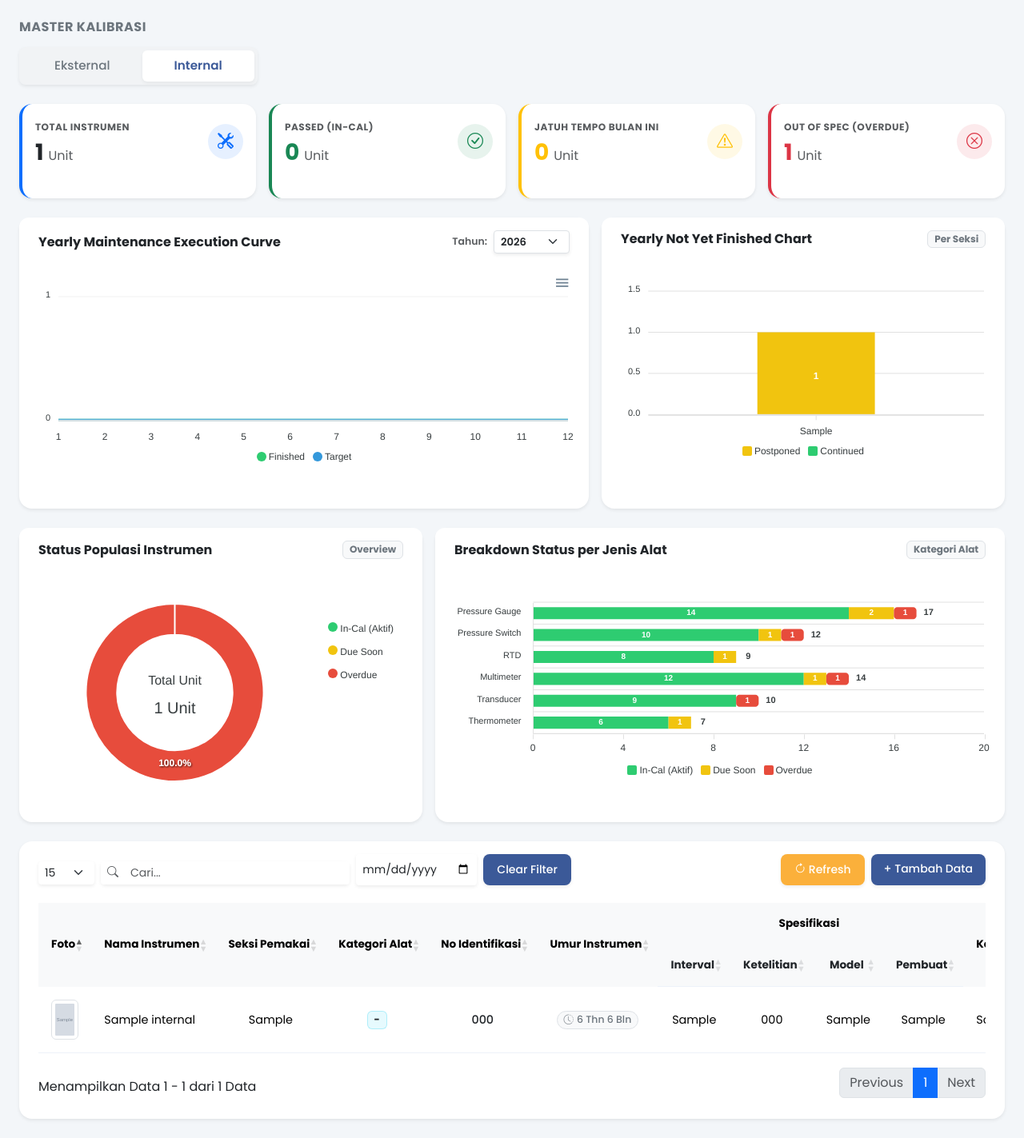
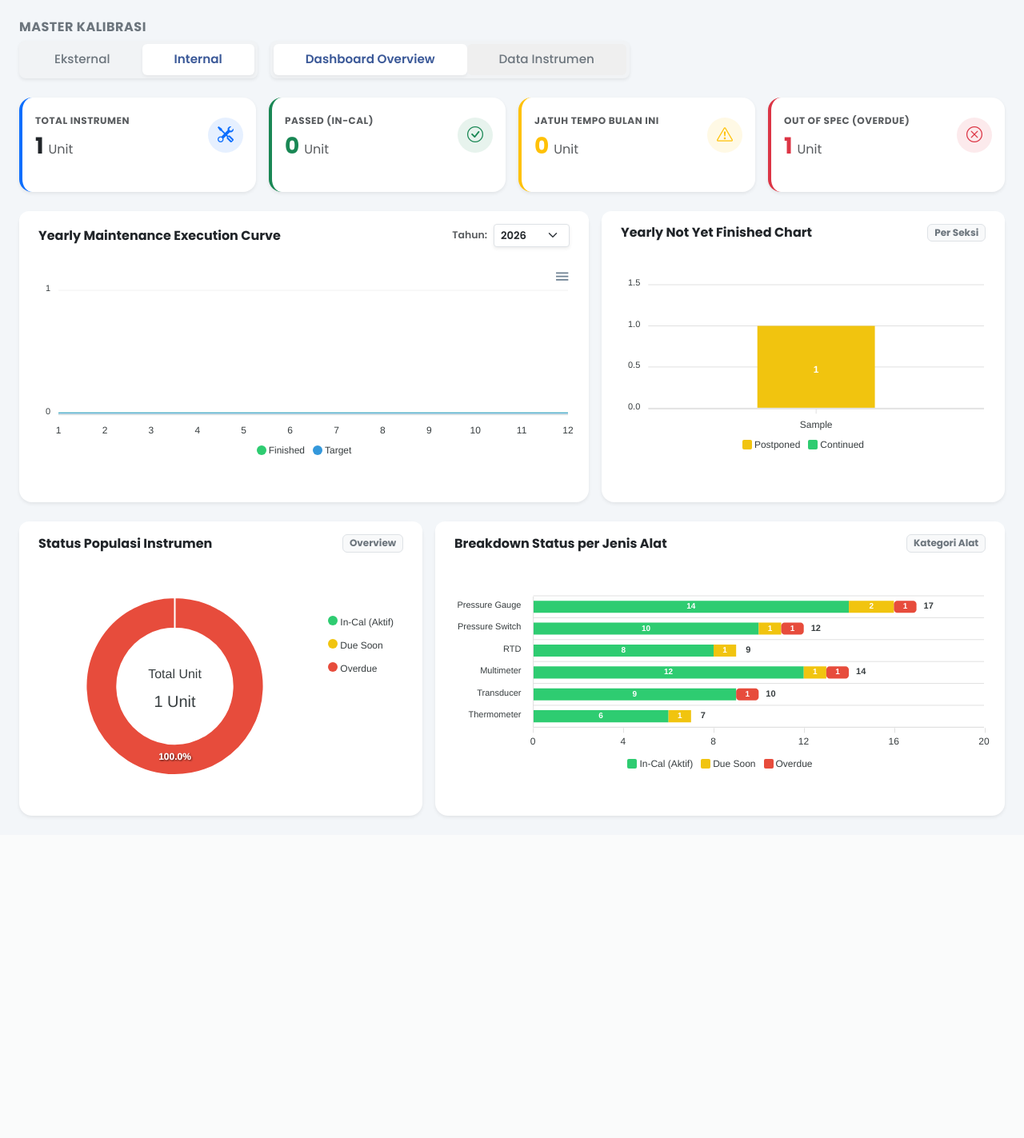
Before and after one commit to ebenlimbong/pmn-kalibrasi, a CodeIgniter app: page /kalibrasi-internal in a window 1280 px wide. Shown: the whole page at 80% size. After the commit the page ends 1023 px from the top, so only its background shows below. Run offline with CodeIgniter, Linux system fonts and the light colour scheme; tables that the repository leaves empty hold one stand-in row (values such as "Sample post"); grey boxes marked "Sample" are stand-in pictures; lists and menus that the app fills with data are empty; some libraries are stand-ins or nearby versions.

Commit message:
pemisahan tampilan dashboard dan list instrumen

```diff
--- a/application/views/kalibrasi_internal/index.php
+++ b/application/views/kalibrasi_internal/index.php
@@ -25,13 +25,24 @@
 }
 </style>
 
-<div class="mb-4 mt-3">
-    <h6 class="text-uppercase fw-bold text-secondary mb-3" style="letter-spacing: 0.5px;">MASTER KALIBRASI</h6>
-    <div class="kalibrasi-tabs shadow-sm">
-        <a href="<?= base_url('kalibrasi') ?>" class="kalibrasi-tab">Eksternal</a>
-        <a href="<?= base_url('kalibrasi-internal') ?>" class="kalibrasi-tab active">Internal</a>
+<div class="d-flex flex-wrap align-items-center justify-content-between mb-4 mt-3 gap-3">
+    <div>
+        <h6 class="text-uppercase fw-bold text-secondary mb-2" style="letter-spacing: 0.5px;">MASTER KALIBRASI</h6>
+        <div class="d-flex flex-wrap gap-3 align-items-center">
+            <div class="kalibrasi-tabs shadow-sm">
+                <a href="<?= base_url('kalibrasi') ?>" class="kalibrasi-tab">Eksternal</a>
+                <a href="<?= base_url('kalibrasi-internal') ?>" class="kalibrasi-tab active">Internal</a>
+            </div>
+            <div class="kalibrasi-tabs shadow-sm">
+                <button type="button" id="btn-view-dashboard" class="kalibrasi-tab active border-0" onclick="switchViewMode('dashboard')">Dashboard Overview</button>
+                <button type="button" id="btn-view-data" class="kalibrasi-tab border-0" onclick="switchViewMode('data')">Data Instrumen</button>
+            </div>
+        </div>
     </div>
 </div>
+
+<!-- SECTION 1: DASHBOARD OVERVIEW -->
+<div id="section-dashboard-view">
 
 <!-- 4 OVERVIEW CARDS (BOOTSTRAP SIMPLE CARDS) -->
 <div class="row g-3 mb-4">
@@ -160,7 +171,10 @@
             </div>
         </div>
     </div>
-</div>
+</div> <!-- END #section-dashboard-view -->
+
+<!-- SECTION 2: DATA INSTRUMEN TABLE -->
+<div id="section-data-view" style="display: none;">
 
 <div class="card border-0 shadow-sm rounded-4">
     <div class="card-body p-4">
@@ -288,6 +302,7 @@
         </table>
     </div>
 </div>
+</div> <!-- END #section-data-view -->
 
 <style>
     @media (max-width: 767.98px) {
@@ -524,4 +539,34 @@ window.addEventListener('DOMContentLoaded', function() {
     var horizBarChart = new ApexCharts(document.querySelector("#breakdownJenisAlatChartInternal"), horizBarOptions);
     horizBarChart.render();
 });
+
+function switchViewMode(mode) {
+    if (mode === 'data') {
+        $('#section-dashboard-view').hide();
+        $('#section-data-view').fadeIn(150);
+        $('#btn-view-dashboard').removeClass('active');
+        $('#btn-view-data').addClass('active');
+        if ($.fn.DataTable.isDataTable('#tabelInstrumen')) {
+            $('#tabelInstrumen').DataTable().columns.adjust();
+        }
+        const url = new URL(window.location);
+        url.searchParams.set('tab', 'data');
+        window.history.replaceState({}, '', url);
+    } else {
+        $('#section-data-view').hide();
+        $('#section-dashboard-view').fadeIn(150);
+        $('#btn-view-data').removeClass('active');
+        $('#btn-view-dashboard').addClass('active');
+        const url = new URL(window.location);
+        url.searchParams.set('tab', 'dashboard');
+        window.history.replaceState({}, '', url);
+    }
+}
+
+$(document).ready(function() {
+    const urlParams = new URLSearchParams(window.location.search);
+    if (urlParams.get('tab') === 'data' || urlParams.get('view') === 'data') {
+        switchViewMode('data');
+    }
+});
 </script>
```
Also changed, not shown: application/views/kalibrasi/index.php (+51 -6 lines).
